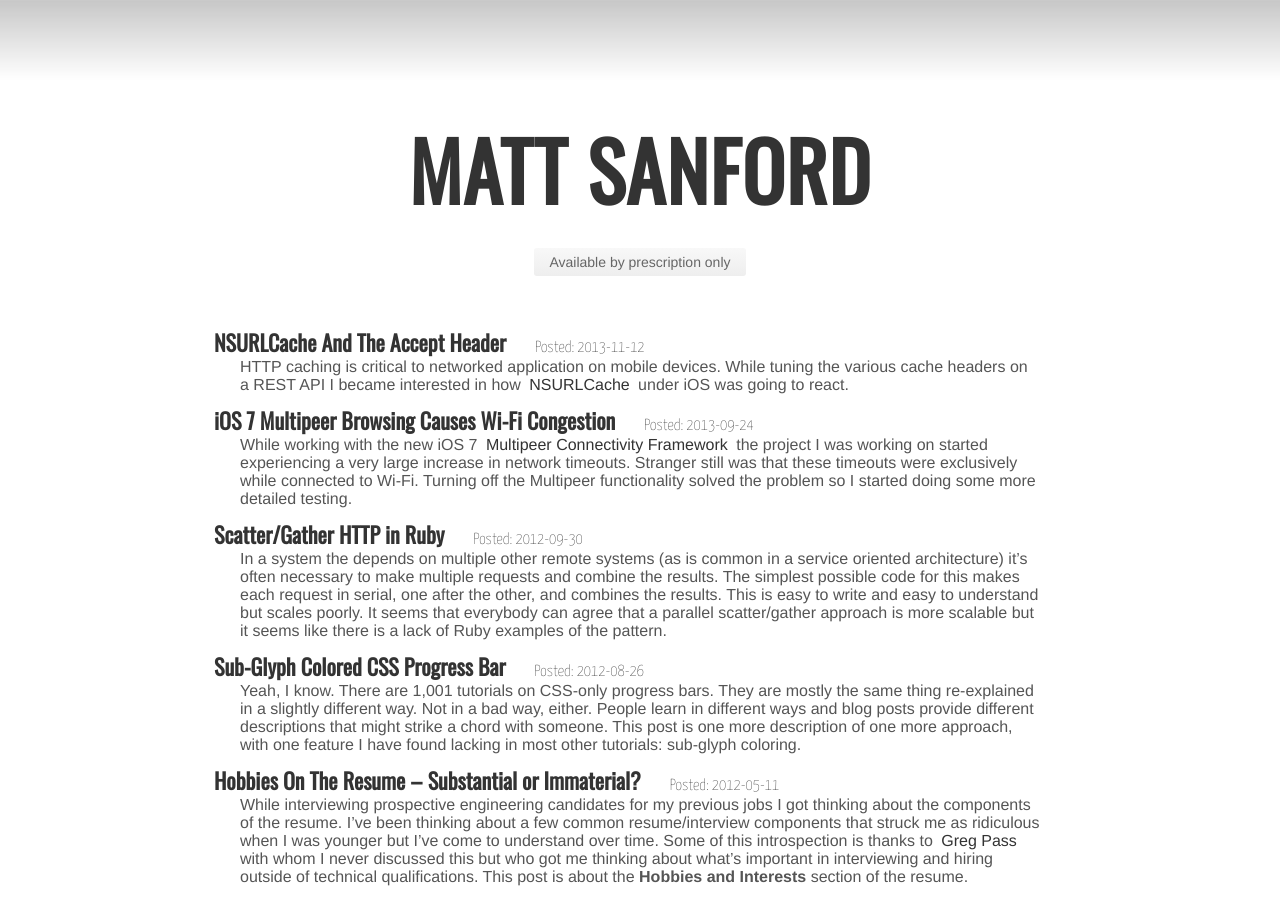
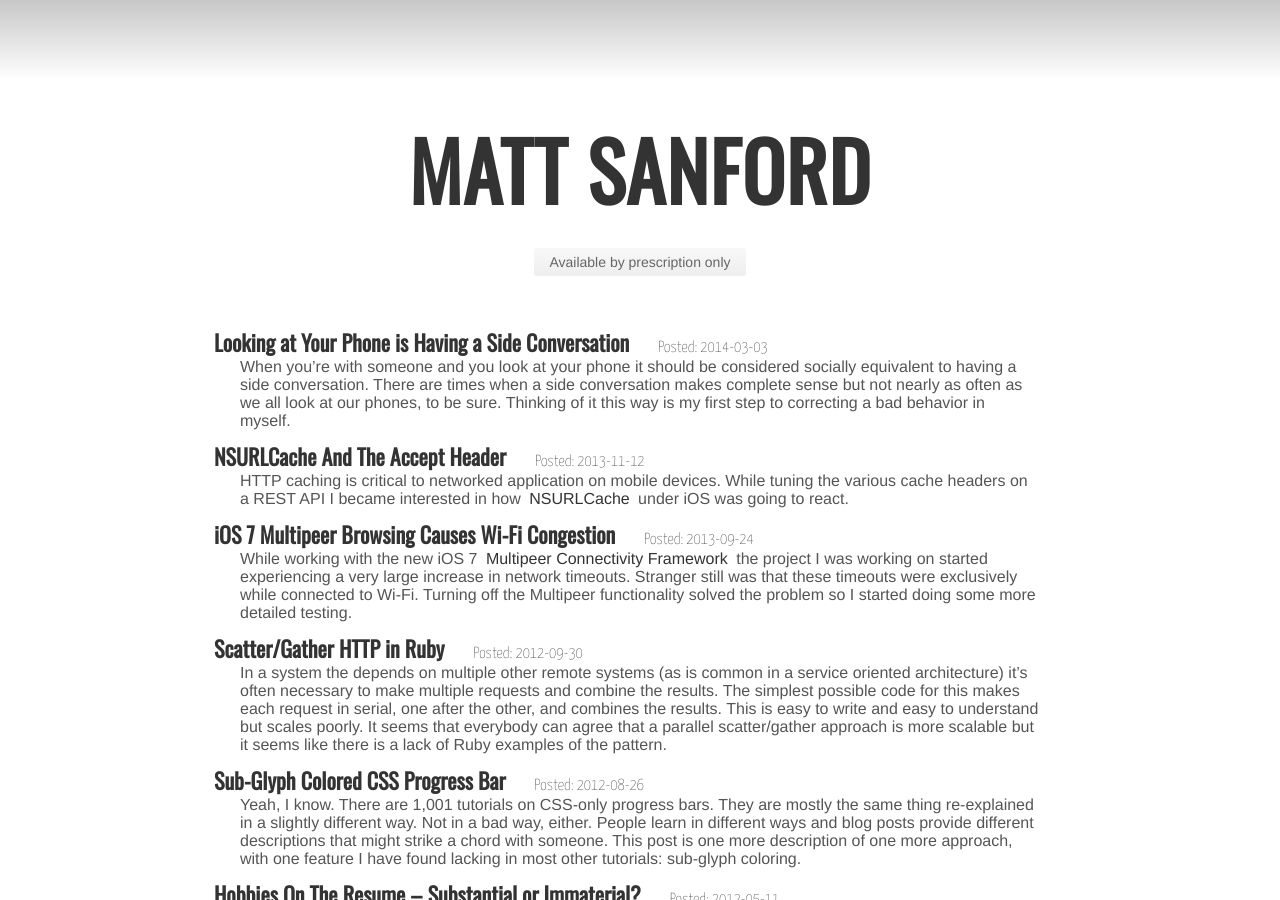
Before and after one commit to mzsanford/mzsanford.com, a Jekyll site: the page built from blog/blog.html, in a window 1280 px wide and 900 px high. Built offline with Jekyll 4.4.1, drawn with Linux system fonts in a browser that asks for light colours; Markdown is read by kramdown in place of the engine named in the settings; some of the changed text lies outside the part shown.

Commit message:
New blog post: Looking at your phone (incomplete)

```diff
--- a/blog/_layouts/default.html
+++ b/blog/_layouts/default.html
@@ -27,7 +27,7 @@
             {{ content }}
 
             <footer>
-              <span class="copy">&copy; 2013 Matt Sanford</span>
+              <span class="copy">&copy; 2014 Matt Sanford</span>
               <span class="contact">Contact: <a href="https://twitter.com/mzsanford">@mzsanford</a></span>
             </footer>
           </div>
--- /dev/null
+++ b/blog/_posts/2014-03-03-looking-at-your-phone.markdown
@@ -0,0 +1,21 @@
+---
+date: 2014-03-03 18:00:00
+title: Looking at Your Phone is Having a Side Conversation
+
+permalink: blog/look-at-your-phone/index.html
+layout: post
+---
+
+When you're with someone and you look at your phone it should be considered socially equivalent to having a side conversation. There are times when a side conversation makes complete sense but not nearly as often as we all look at our phones, to be sure. Thinking of it this way is my first step to correcting a bad behavior in myself.
+
+### A Side Conversation with Nobody
+
+There are times when a side conversation makes complete sense, A good example is when you ask a 3rd party for something very quickly (can you grab me a drink? What was that one guys name?). Your phone can handle some of those same needs (How many people really *do* live in Montana?) but it's important to treat your phone as attention sink it can be.
+
+If I find myself reading the whole Wikipedia article on Montana (which has some interesting tidbits) I've overstepped a social bound that I wouldn't have if that phone were just a really knowledgeable friend from Montana. When it comes to real people I might ask Mike from Montana how many people live there. If he tells me and I turn back to my original conversation that's all normal. If Mike answers my question and then spends 5 minutes telling me all about Montana's disputes with Native Americans in the late 1800's **out of ear-shot of my original conversation** I would know that feels wrong.
+
+With a phone I (and many people I see) somehow fall into the trap of reading right in front of someone else. I'm having a private side conversation with nobody. I can tell myself that I am learning something. I can tell myself that I'll relate these exciting new lessons to my friend. Many times there is nothing great to tell. Many times when I lookup my friend is also looking down an their phone. I have killed the conversation.
+
+### What Now?
+
+I am making an effort to think of my phone as a very knowledgeable friend. Someone I can ask questions of but who I only have a full-fledged *conversation* with when I'm not already occupied in conversation. Waiting for the bus? Check. Toddler napping? Check. Quiet moment between other conversations? Sure (but within a reasonable limit). Conversation: "[Her life is in your hands, Dude.](http://www.imdb.com/title/tt0118715/quotes?item=qt0520371)".
```
